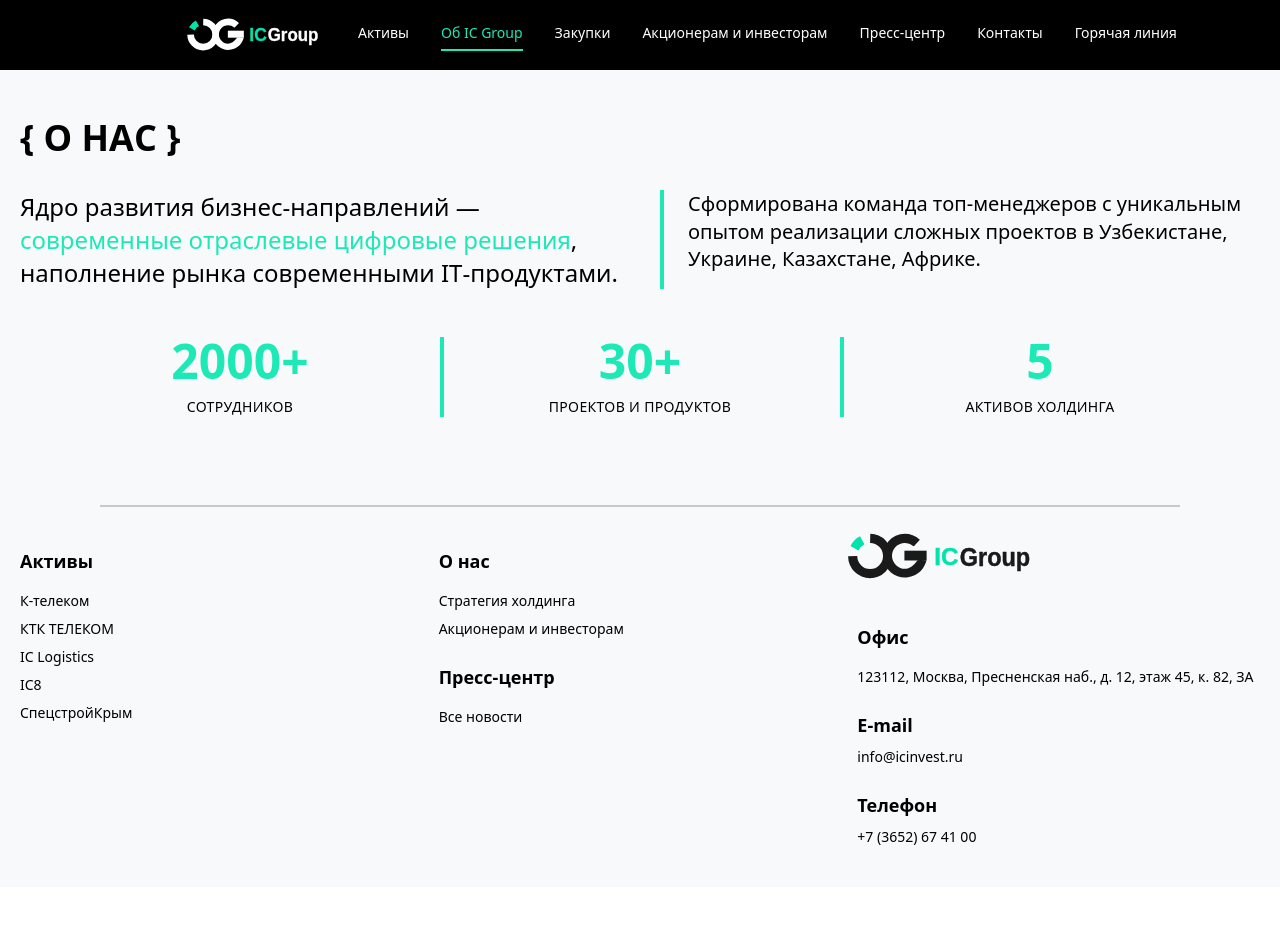
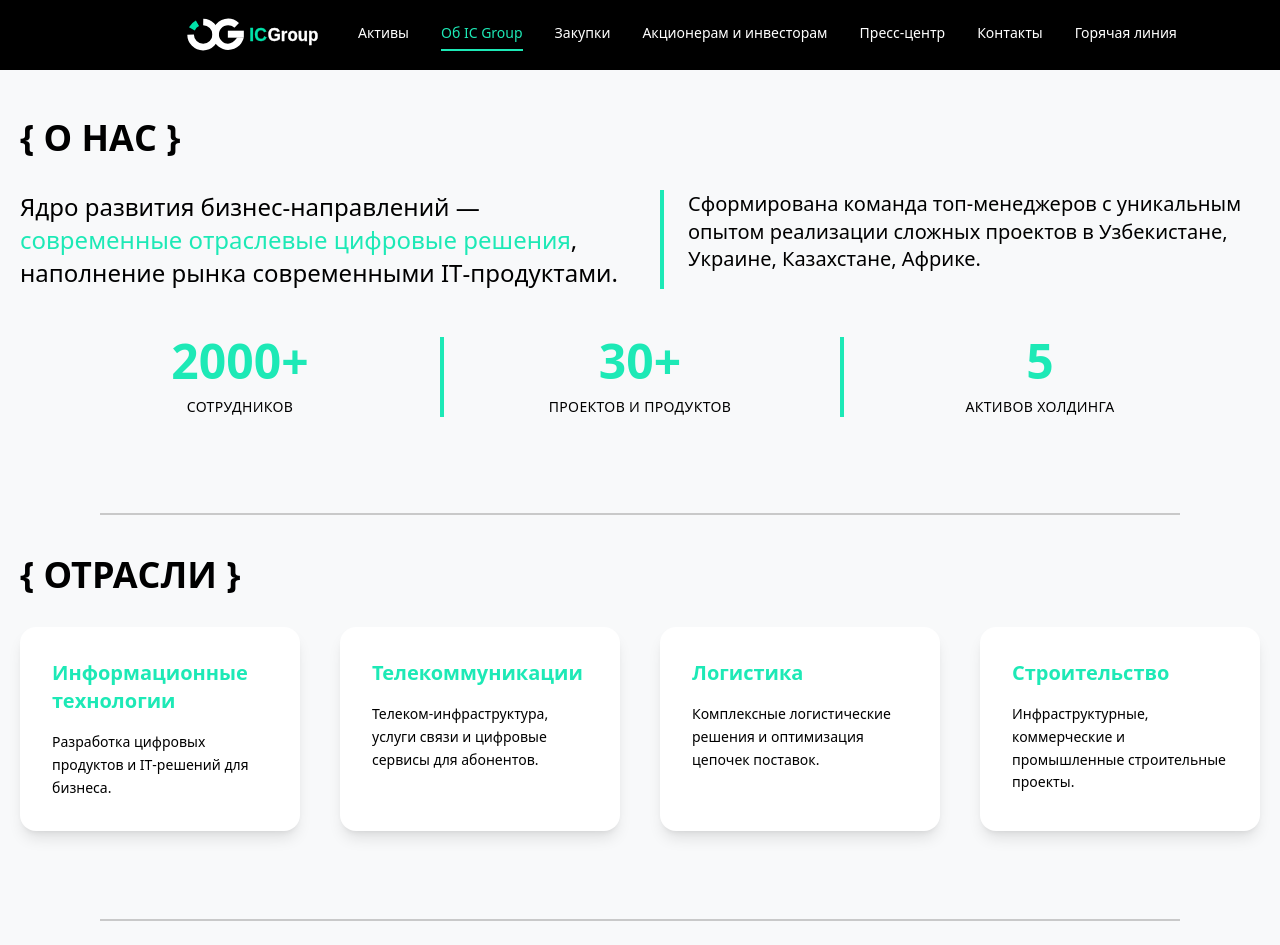
Before and after one commit to KiraProsto/ICGroup-frontend, a Next.js app: page / in a window 1280 px wide. Shown: the top 945 px of the page. Before the commit the page ends 887 px from the top, so only its background shows below. Built offline with nearby package versions, Linux system fonts and the light colour scheme.

Commit message:
add industry section to home page

```diff
--- a/src/components/Footer.tsx
+++ b/src/components/Footer.tsx
@@ -5,6 +5,7 @@
   return (
     <footer className="bg-gray-0 py-10 px-5">
       <hr className="border-b border-black-0 mt-0 m-20 mb-10" />
+      <div className="max-w-screen-xl mx-auto">
         <div className="container mx-auto grid grid-cols-2 md:grid-cols-3 gap-4">
           <div className="order-1 md:order-none">
             <h3 className="text-lg font-semibold mb-4">Активы</h3>
@@ -66,6 +67,7 @@
             <p className="text-sm">+7 (3652) 67 41 00</p>
           </div>
         </div>
+      </div>
     </footer>
   );
 }
--- a/src/components/home/Industry.tsx
+++ b/src/components/home/Industry.tsx
@@ -1,3 +1,46 @@
 export default function Industry() {
-  return <div></div>;
+  return (
+    <section className="py-12 px-5 bg-gray-0">
+      <div className="max-w-screen-xl mx-auto">
+        <hr className="border-b border-black-0 mt-0 m-20 mb-10" />
+        <h2 className="text-4xl font-semibold mb-8">{`{ ОТРАСЛИ }`}</h2>
+
+        <div className="grid grid-cols-1 sm:grid-cols-2 lg:grid-cols-4 gap-10">
+          <div className="bg-white rounded-2xl p-8 flex flex-col gap-4 shadow-lg">
+            <h3 className="text-xl font-semibold text-main-3">
+              Информационные технологии
+            </h3>
+            <p className="text-sm leading-relaxed">
+              Разработка цифровых продуктов и IT‑решений для бизнеса.
+            </p>
+          </div>
+
+          <div className="bg-white rounded-2xl p-8 flex flex-col gap-4 shadow-lg">
+            <h3 className="text-xl font-semibold text-main-3">
+              Телекоммуникации
+            </h3>
+            <p className="text-sm leading-relaxed">
+              Телеком‑инфраструктура, услуги связи и цифровые сервисы для
+              абонентов.
+            </p>
+          </div>
+
+          <div className="bg-white rounded-2xl p-8 flex flex-col gap-4 shadow-lg">
+            <h3 className="text-xl font-semibold text-main-3">Логистика</h3>
+            <p className="text-sm leading-relaxed">
+              Комплексные логистические решения и оптимизация цепочек поставок.
+            </p>
+          </div>
+
+          <div className="bg-white rounded-2xl p-8 flex flex-col gap-4 shadow-lg">
+            <h3 className="text-xl font-semibold text-main-3">Строительство</h3>
+            <p className="text-sm leading-relaxed">
+              Инфраструктурные, коммерческие и промышленные строительные
+              проекты.
+            </p>
+          </div>
+        </div>
+      </div>
+    </section>
+  );
 }
```
Lines whose indentation alone changed are shown as unchanged.
